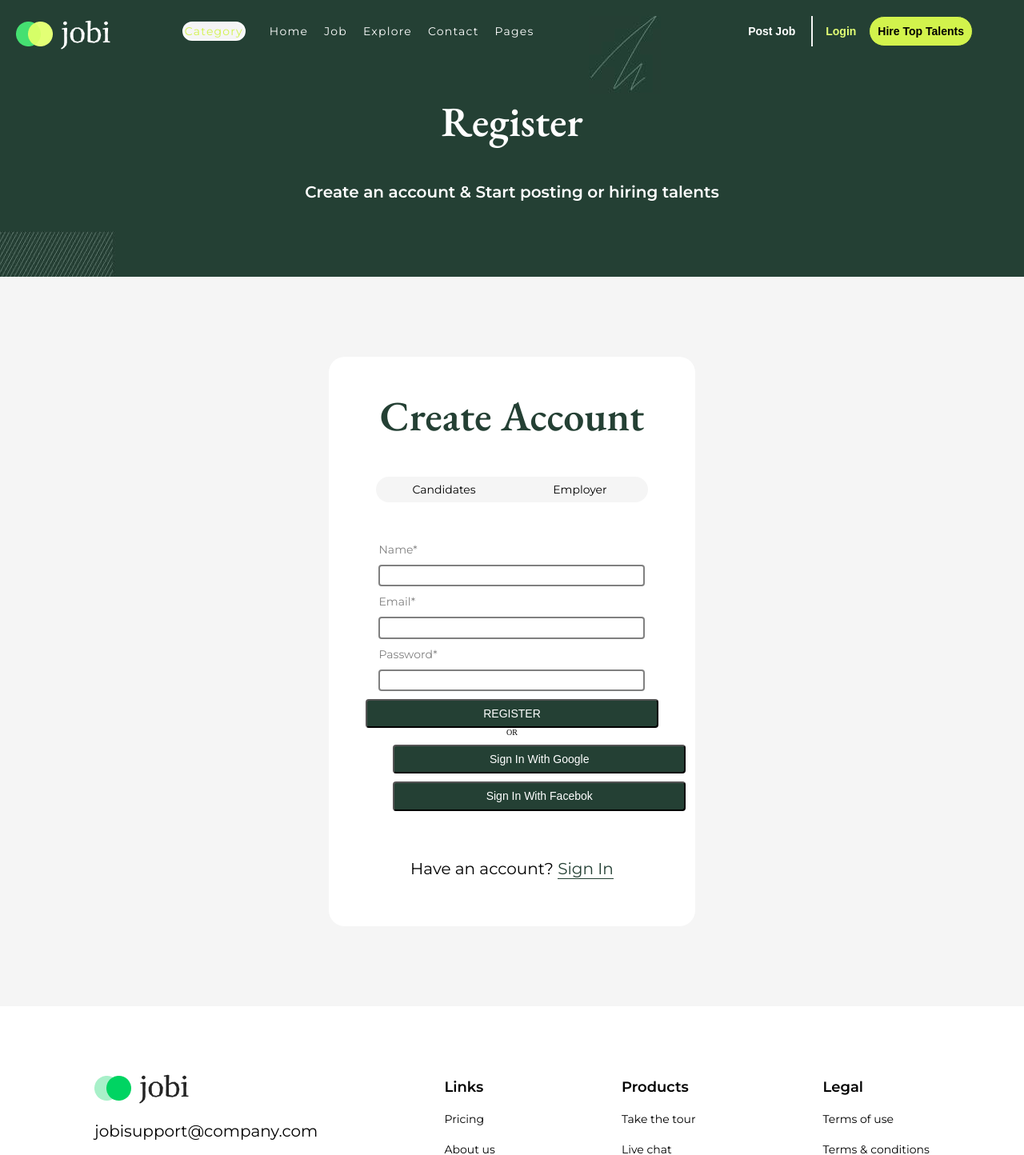
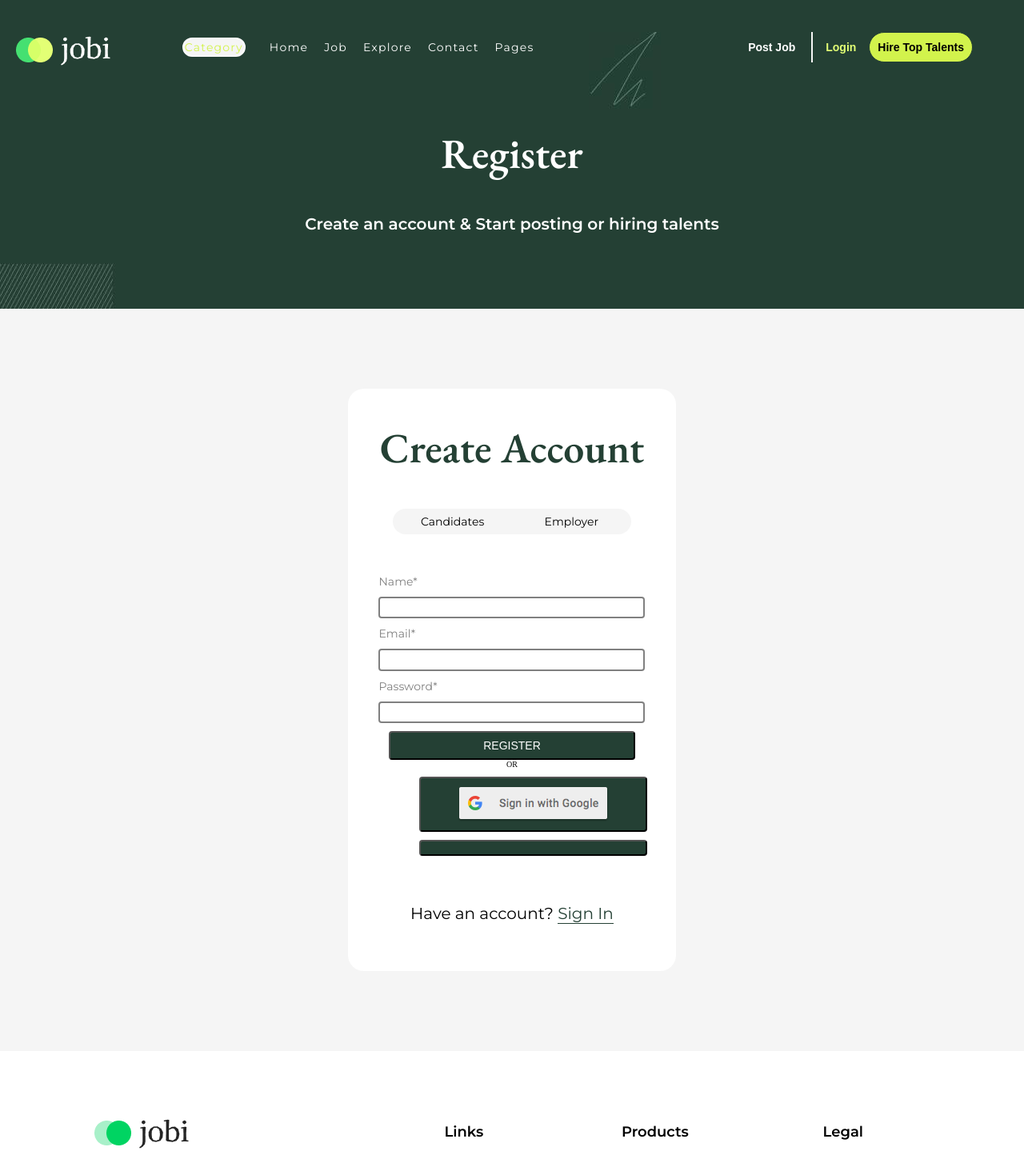
Before and after one commit to rodgersajb/jobi, a React (Vite) app: page /register in a window 1280 px wide. Shown: the top 1444 px of the page at 80% size. Built offline with nearby package versions, Linux system fonts and the light colour scheme; no server answers.

Commit message:
added Link tags to and from home and register components....added styling

```diff
--- a/index.html
+++ b/index.html
@@ -14,6 +14,10 @@
 </head>
 
 <body>
+  <div id="fb-root"></div>
+  <script async defer crossorigin="anonymous"
+    src="https://connect.facebook.net/en_US/sdk.js#xfbml=1&version=v16.0&appId=138227649194397&autoLogAppEvents=1"
+    nonce="l3fqUmMg"></script>
   <div id="root"></div>
   <script type="module" src="/src/main.jsx"></script>
 </body>
--- a/src/Components/Homepage/Nav.jsx
+++ b/src/Components/Homepage/Nav.jsx
@@ -1,3 +1,4 @@
+import { Link } from "react-router-dom";
 
 const Nav = () => {
   return (
@@ -13,11 +14,13 @@ const Nav = () => {
         </ul>
         <div className="login-buttons">
           <button>Login</button>
-            <button>Register</button>
+          <button>
+            <Link to="/register">Register</Link>
+          </button>
         </div>
       </nav>
     </>
   );
-}
+};
 
 export default Nav;
--- a/src/Components/Register.jsx
+++ b/src/Components/Register.jsx
@@ -1,5 +1,6 @@
 import Footer from "./Footer";
 import RegisterForm from "./RegisterForm";
+import { Link } from "react-router-dom";
 
 const Register = () => {
   return (
@@ -10,7 +11,9 @@ const Register = () => {
             <img src="src/assets/jobiLogoDark.png" alt="jobi logo" />
             <ul>
               <li>Category</li>
-              <li>Home</li>
+              <li>
+                <Link to="/">Home</Link>
+              </li>
               <li>Job</li>
               <li>Explore</li>
               <li>Contact</li>
--- a/src/Components/RegisterForm.jsx
+++ b/src/Components/RegisterForm.jsx
@@ -1,7 +1,7 @@
 import { firebase, db } from "./firebase";
 import { set, ref } from "firebase/database";
 import { createUserWithEmailAndPassword, getAuth } from "firebase/auth";
-import { googleSignUp, facebookSignUp } from "./GoogleSignUp";
+import { googleSignUp, facebookSignUp } from "./SignUps";
 
 import { useState } from "react";
 
@@ -73,8 +73,23 @@ const RegisterForm = () => {
             <button onClick={handleSignUp}>REGISTER</button>
             <span>OR</span>
             <div className="sign-in-buttons">
-              <button onClick={googleSignUp}>Sign In With Google</button>
-              <button onClick={facebookSignUp}>Sign In With Facebok</button>
+              <button onClick={googleSignUp}>
+                <img
+                  src="src/assets/btn_google_signin_light_pressed_web.png"
+                  alt="google sign in button"
+                />
+              </button>
+              <button onClick={facebookSignUp}>
+                <div
+                  className="fb-login-button"
+                  data-width="191px"
+                  data-size=""
+                  data-button-type=""
+                  data-layout=""
+                  data-auto-logout-link="false"
+                  data-use-continue-as="false"
+                ></div>
+              </button>
             </div>
           </form>
           <p>
--- a/src/Components/GoogleSignUp.jsx
+++ b/src/Components/SignUps.jsx
@@ -26,6 +26,13 @@ export const googleSignUp = () => {
 export const facebookSignUp = () => {
    signInWithPopup(auth, facebookProvider).then((result) => {
     console.log(result)
+     const user = result.user;
+
+     set(ref(db, "users/" + user.uid), {
+       email: result.user.email,
+       name: result.user.displayName,
+       photo: result.user.photoURL,
+     });
    }).catch((error) => {
     console.log(error)
    })
--- a/src/styles/sass/partials/_baseStyles.scss
+++ b/src/styles/sass/partials/_baseStyles.scss
@@ -1,7 +1,5 @@
 html {
   font-size: 62.5%;
-
-
 }
 
 ul {
@@ -10,17 +8,17 @@ ul {
 }
 
 .flex-container {
-    display: flex;
+  display: flex;
 }
 
 .grid-container {
-    display: grid;
+  display: grid;
 }
 
 .wrapper {
-    margin: 0 auto;
-    max-width: 1880px;
-    width: 95%;
+  margin: 0 auto;
+  max-width: 1880px;
+  width: 95%;
 }
 
 p {
@@ -36,10 +34,17 @@ h5 {
 
 button {
   font-family: $heading2;
+  text-decoration: none;
 }
 
 li {
   font-family: $heading2;
   padding: 1rem 0;
   font-size: 1.4rem;
+  text-decoration: none;
 }
+
+a {
+  text-decoration: none;
+  color: black;
+}
--- a/src/styles/sass/partials/_home.scss
+++ b/src/styles/sass/partials/_home.scss
@@ -3,6 +3,7 @@ nav {
   display: flex;
   align-items: center;
   justify-content: space-between;
+  padding: 2rem 0;
   img {
     margin: 0 0 0 2rem;
   }
@@ -22,13 +23,17 @@ nav {
       border: none;
       background: none;
       font-family: $heading2;
+      height: 5rem;
+      width: 10rem;
+      color: black;
 
       &:hover,
       &:focus {
         color: #fff;
         background: $green;
         border-radius: 5rem;
-        padding: 1.2rem;
+        height: 5rem;
+        width: 10rem;
         transition: ease 0.3s;
       }
     }
--- a/src/styles/sass/partials/_register.scss
+++ b/src/styles/sass/partials/_register.scss
@@ -19,6 +19,9 @@
       }
       li {
         color: #fff;
+        a {
+          color: #fff;
+        }
       }
       .buttons {
         display: flex;
--- a/src/styles/sass/styles.css
+++ b/src/styles/sass/styles.css
@@ -34,12 +34,19 @@ h5 {
 
 button {
   font-family: "Montserrat", sans-serif;
+  text-decoration: none;
 }
 
 li {
   font-family: "Montserrat", sans-serif;
   padding: 1rem 0;
   font-size: 1.4rem;
+  text-decoration: none;
+}
+
+a {
+  text-decoration: none;
+  color: black;
 }
 
 html {
@@ -302,6 +309,7 @@ nav {
   display: flex;
   align-items: center;
   justify-content: space-between;
+  padding: 2rem 0;
 }
 nav img {
   margin: 0 0 0 2rem;
@@ -321,12 +329,16 @@ nav .login-buttons button {
   border: none;
   background: none;
   font-family: "Montserrat", sans-serif;
+  height: 5rem;
+  width: 10rem;
+  color: black;
 }
 nav .login-buttons button:hover, nav .login-buttons button:focus {
   color: #fff;
   background: #31795A;
   border-radius: 5rem;
-  padding: 1.2rem;
+  height: 5rem;
+  width: 10rem;
   transition: ease 0.3s;
 }
 
@@ -748,6 +760,9 @@ footer .footer .socials span {
 .register nav .flex-container li {
   color: #fff;
 }
+.register nav .flex-container li a {
+  color: #fff;
+}
 .register nav .flex-container .buttons {
   display: flex;
   gap: 1rem;
```
Also changed, not shown: src/assets/btn_google_signin_light_pressed_web.png (added), 1 other file (tests, documents, lock files or other folders). Lines whose indentation alone changed are shown as unchanged.
